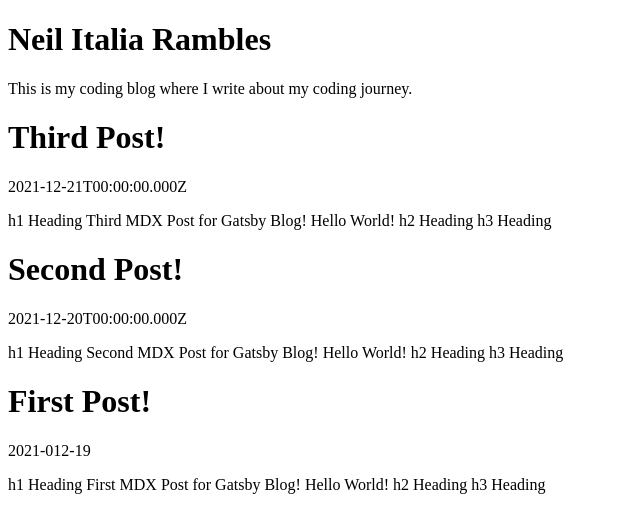
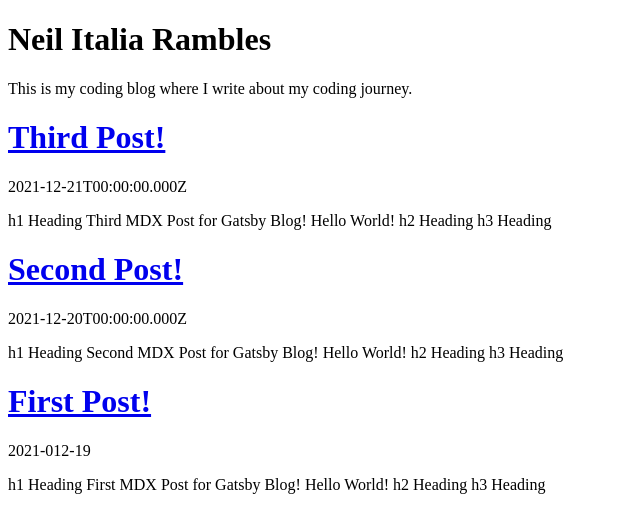
Before and after one commit to neilitalia/blog, a Gatsby site: page / in a window 1280 px wide. Shown: the whole page, without its empty margins (0-640 px from the left). Built offline with nearby package versions, Linux system fonts and the light colour scheme; Gatsby itself is replaced by a stand-in of ours.

Commit message:
:sparkles: link to blog posts

```diff
--- a/src/pages/index.js
+++ b/src/pages/index.js
@@ -1,5 +1,5 @@
 import React from "react"
-import { graphql } from "gatsby"
+import { graphql, Link } from "gatsby"
 
 export const query = graphql`
   query SITE_INDEX_QUERY {
@@ -20,6 +20,9 @@ export const query = graphql`
           title
           date
         }
+        fields {
+          slug
+        }
       }
     }
   }
@@ -34,12 +37,14 @@ const Home = ({ data }) => {
       </div>
 
       <div>
-        {data.allMdx.nodes.map(({ excerpt, frontmatter }) => (
-          <>
-            <h1>{frontmatter.title}</h1>
+        {data.allMdx.nodes.map(({ excerpt, frontmatter, fields }) => (
+          <div>
+            <Link to={fields.slug}>
+              <h1>{frontmatter.title}</h1>
+            </Link>
             <p>{frontmatter.date}</p>
             <p>{excerpt}</p>
-          </>
+          </div>
         ))}
       </div>
     </div>
```
